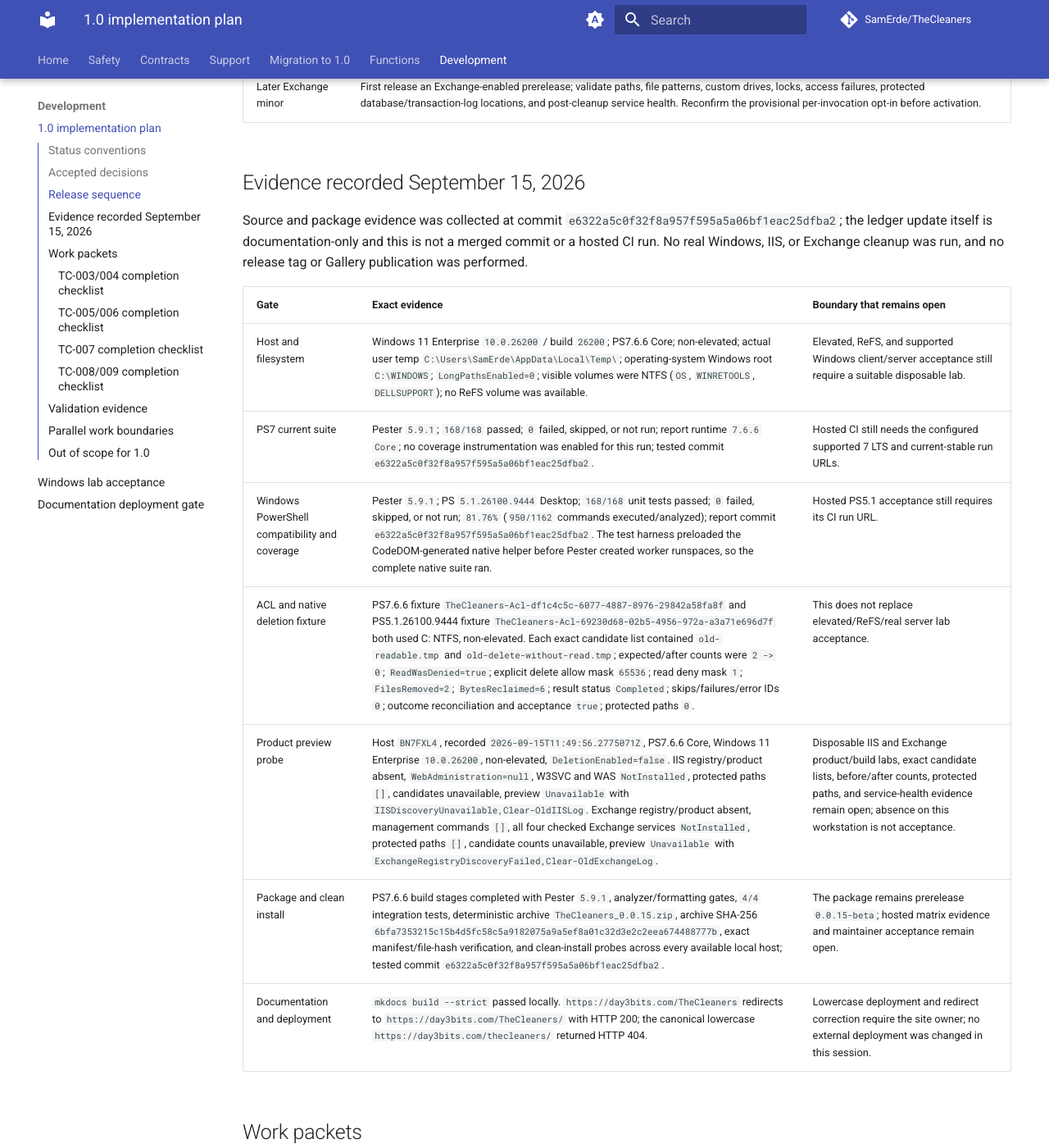
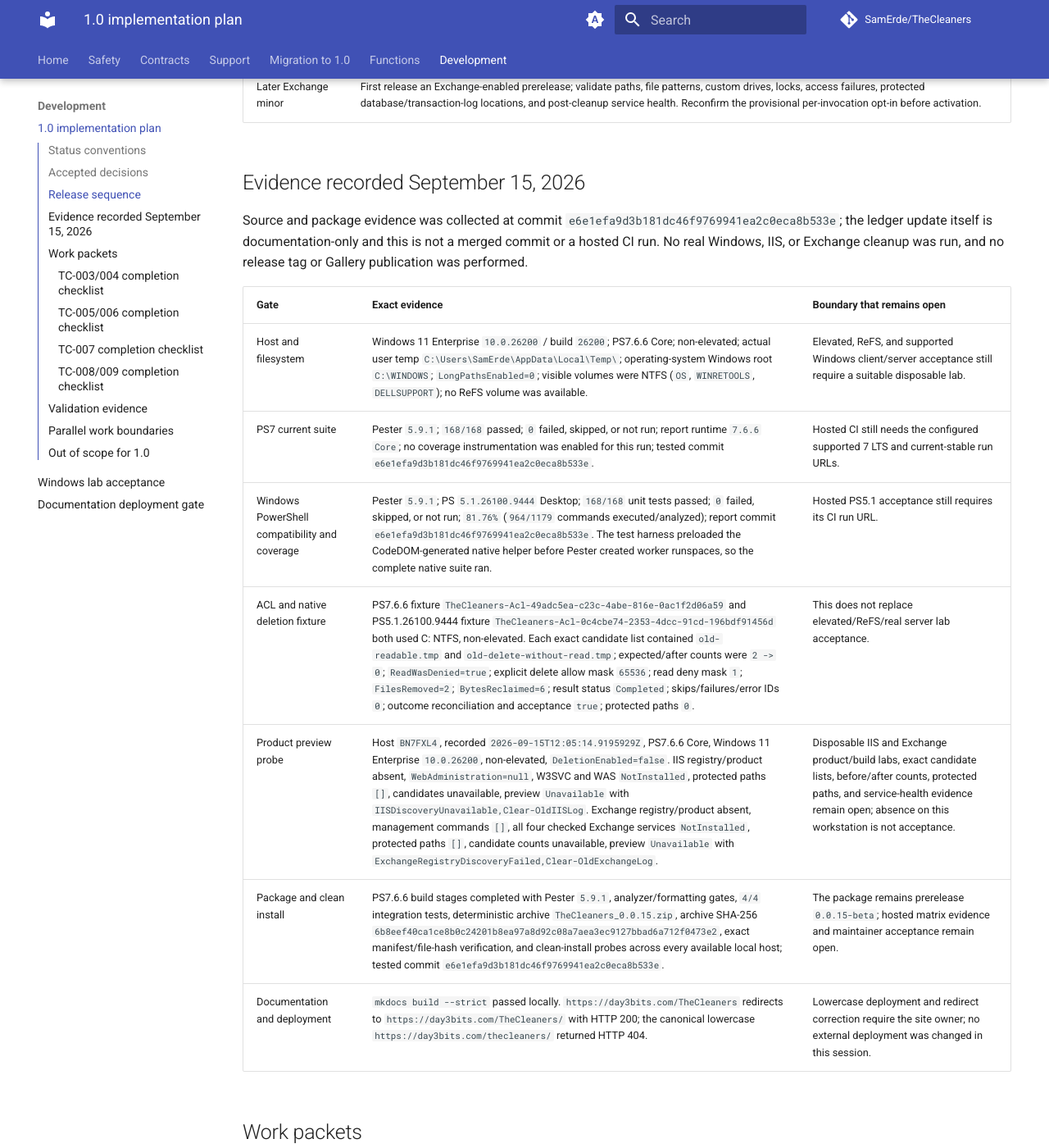
Before and after one commit to SamErde/TheCleaners, an MkDocs documentation site: the page built from docs/release-plan-1.0.md, in a window 1280 px wide and 1400 px high, scrolled down 1433 px. Shown: the whole window at 82% size. Built offline with MkDocs 1.6.1 and Material for MkDocs 9.7.7, drawn with Linux system fonts in a browser that asks for light colours; comment, search, counter and statistics services are not loaded; some of the changed text lies outside the part shown.

Commit message:
Refresh release evidence after IIS result fix

```diff
--- a/docs/release-plan-1.0.md
+++ b/docs/release-plan-1.0.md
@@ -31,16 +31,16 @@
 
 ## Evidence recorded September 15, 2026
 
-Source and package evidence was collected at commit `e6322a5c0f32f8a957f595a5a06bf1eac25dfba2`; the ledger update itself is documentation-only and this is not a merged commit or a hosted CI run. No real Windows, IIS, or Exchange cleanup was run, and no release tag or Gallery publication was performed.
+Source and package evidence was collected at commit `e6e1efa9d3b181dc46f9769941ea2c0eca8b533e`; the ledger update itself is documentation-only and this is not a merged commit or a hosted CI run. No real Windows, IIS, or Exchange cleanup was run, and no release tag or Gallery publication was performed.
 
 | Gate | Exact evidence | Boundary that remains open |
 | --- | --- | --- |
 | Host and filesystem | Windows 11 Enterprise `10.0.26200` / build `26200`; PS7.6.6 Core; non-elevated; actual user temp `C:\Users\SamErde\AppData\Local\Temp\`; operating-system Windows root `C:\WINDOWS`; `LongPathsEnabled=0`; visible volumes were NTFS (`OS`, `WINRETOOLS`, `DELLSUPPORT`); no ReFS volume was available. | Elevated, ReFS, and supported Windows client/server acceptance still require a suitable disposable lab. |
-| PS7 current suite | Pester `5.9.1`; `168/168` passed; `0` failed, skipped, or not run; report runtime `7.6.6 Core`; no coverage instrumentation was enabled for this run; tested commit `e6322a5c0f32f8a957f595a5a06bf1eac25dfba2`. | Hosted CI still needs the configured supported 7 LTS and current-stable run URLs. |
-| Windows PowerShell compatibility and coverage | Pester `5.9.1`; PS `5.1.26100.9444` Desktop; `168/168` unit tests passed; `0` failed, skipped, or not run; `81.76%` (`950/1162` commands executed/analyzed); report commit `e6322a5c0f32f8a957f595a5a06bf1eac25dfba2`. The test harness preloaded the CodeDOM-generated native helper before Pester created worker runspaces, so the complete native suite ran. | Hosted PS5.1 acceptance still requires its CI run URL. |
-| ACL and native deletion fixture | PS7.6.6 fixture `TheCleaners-Acl-df1c4c5c-6077-4887-8976-29842a58fa8f` and PS5.1.26100.9444 fixture `TheCleaners-Acl-69230d68-02b5-4956-972a-a3a71e696d7f` both used C: NTFS, non-elevated. Each exact candidate list contained `old-readable.tmp` and `old-delete-without-read.tmp`; expected/after counts were `2 -> 0`; `ReadWasDenied=true`; explicit delete allow mask `65536`; read deny mask `1`; `FilesRemoved=2`; `BytesReclaimed=6`; result status `Completed`; skips/failures/error IDs `0`; outcome reconciliation and acceptance `true`; protected paths `0`. | This does not replace elevated/ReFS/real server lab acceptance. |
-| Product preview probe | Host `BN7FXL4`, recorded `2026-09-15T11:49:56.2775071Z`, PS7.6.6 Core, Windows 11 Enterprise `10.0.26200`, non-elevated, `DeletionEnabled=false`. IIS registry/product absent, `WebAdministration=null`, W3SVC and WAS `NotInstalled`, protected paths `[]`, candidates unavailable, preview `Unavailable` with `IISDiscoveryUnavailable,Clear-OldIISLog`. Exchange registry/product absent, management commands `[]`, all four checked Exchange services `NotInstalled`, protected paths `[]`, candidate counts unavailable, preview `Unavailable` with `ExchangeRegistryDiscoveryFailed,Clear-OldExchangeLog`. | Disposable IIS and Exchange product/build labs, exact candidate lists, before/after counts, protected paths, and service-health evidence remain open; absence on this workstation is not acceptance. |
-| Package and clean install | PS7.6.6 build stages completed with Pester `5.9.1`, analyzer/formatting gates, `4/4` integration tests, deterministic archive `TheCleaners_0.0.15.zip`, archive SHA-256 `6bfa7353215c15b4d5fc58c5a9182075a9a5ef8a01c32d3e2c2eea674488777b`, exact manifest/file-hash verification, and clean-install probes across every available local host; tested commit `e6322a5c0f32f8a957f595a5a06bf1eac25dfba2`. | The package remains prerelease `0.0.15-beta`; hosted matrix evidence and maintainer acceptance remain open. |
+| PS7 current suite | Pester `5.9.1`; `168/168` passed; `0` failed, skipped, or not run; report runtime `7.6.6 Core`; no coverage instrumentation was enabled for this run; tested commit `e6e1efa9d3b181dc46f9769941ea2c0eca8b533e`. | Hosted CI still needs the configured supported 7 LTS and current-stable run URLs. |
+| Windows PowerShell compatibility and coverage | Pester `5.9.1`; PS `5.1.26100.9444` Desktop; `168/168` unit tests passed; `0` failed, skipped, or not run; `81.76%` (`964/1179` commands executed/analyzed); report commit `e6e1efa9d3b181dc46f9769941ea2c0eca8b533e`. The test harness preloaded the CodeDOM-generated native helper before Pester created worker runspaces, so the complete native suite ran. | Hosted PS5.1 acceptance still requires its CI run URL. |
+| ACL and native deletion fixture | PS7.6.6 fixture `TheCleaners-Acl-49adc5ea-c23c-4abe-816e-0ac1f2d06a59` and PS5.1.26100.9444 fixture `TheCleaners-Acl-0c4cbe74-2353-4dcc-91cd-196bdf91456d` both used C: NTFS, non-elevated. Each exact candidate list contained `old-readable.tmp` and `old-delete-without-read.tmp`; expected/after counts were `2 -> 0`; `ReadWasDenied=true`; explicit delete allow mask `65536`; read deny mask `1`; `FilesRemoved=2`; `BytesReclaimed=6`; result status `Completed`; skips/failures/error IDs `0`; outcome reconciliation and acceptance `true`; protected paths `0`. | This does not replace elevated/ReFS/real server lab acceptance. |
+| Product preview probe | Host `BN7FXL4`, recorded `2026-09-15T12:05:14.9195929Z`, PS7.6.6 Core, Windows 11 Enterprise `10.0.26200`, non-elevated, `DeletionEnabled=false`. IIS registry/product absent, `WebAdministration=null`, W3SVC and WAS `NotInstalled`, protected paths `[]`, candidates unavailable, preview `Unavailable` with `IISDiscoveryUnavailable,Clear-OldIISLog`. Exchange registry/product absent, management commands `[]`, all four checked Exchange services `NotInstalled`, protected paths `[]`, candidate counts unavailable, preview `Unavailable` with `ExchangeRegistryDiscoveryFailed,Clear-OldExchangeLog`. | Disposable IIS and Exchange product/build labs, exact candidate lists, before/after counts, protected paths, and service-health evidence remain open; absence on this workstation is not acceptance. |
+| Package and clean install | PS7.6.6 build stages completed with Pester `5.9.1`, analyzer/formatting gates, `4/4` integration tests, deterministic archive `TheCleaners_0.0.15.zip`, archive SHA-256 `6b8eef40ca1ce8b0c24201b8ea97a8d92c08a7aea3ec9127bbad6a712f0473e2`, exact manifest/file-hash verification, and clean-install probes across every available local host; tested commit `e6e1efa9d3b181dc46f9769941ea2c0eca8b533e`. | The package remains prerelease `0.0.15-beta`; hosted matrix evidence and maintainer acceptance remain open. |
 | Documentation and deployment | `mkdocs build --strict` passed locally. `https://day3bits.com/TheCleaners` redirects to `https://day3bits.com/TheCleaners/` with HTTP 200; the canonical lowercase `https://day3bits.com/thecleaners/` returned HTTP 404. | Lowercase deployment and redirect correction require the site owner; no external deployment was changed in this session. |
 
 ## Work packets
@@ -94,7 +94,7 @@
 - [x] Add a protected publishing environment and version/tag/prerelease checks; refuse duplicate Gallery versions in the publisher script.
 - [x] Add complete 5.1 plus supported 7 LTS/current package/install tests, not just source unit tests; local PS5.1/PS7.6.6 evidence is recorded above, while hosted 7 LTS/current and CI evidence remain open.
 - [x] Re-enable the ShouldProcess analyzer rule; no broad suppression is used in the draft source.
-- [x] Meet at least 80% overall coverage and explicitly test every safety-critical branch; local PS5.1 measured 81.76% (`950/1162` commands) with no skipped tests at `e6322a5`, while hosted CI and remaining unexecuted failure branches still require evidence.
+- [x] Meet at least 80% overall coverage and explicitly test every safety-critical branch; local PS5.1 measured 81.76% (`964/1179` commands) with no skipped tests at `e6e1efa`, while hosted CI and remaining unexecuted failure branches still require evidence.
 - [x] Retain machine-readable unit and integration reports, with failed/skipped counts and exact runtime versions in the draft build.
 - [x] Generate command references and external help from the source of truth; add drift checks and validate the documentation build strictly in CI.
 - [x] Update README, migration guide, changelog, support/security policy, contributing instructions, PR template, and agent instructions.
```
